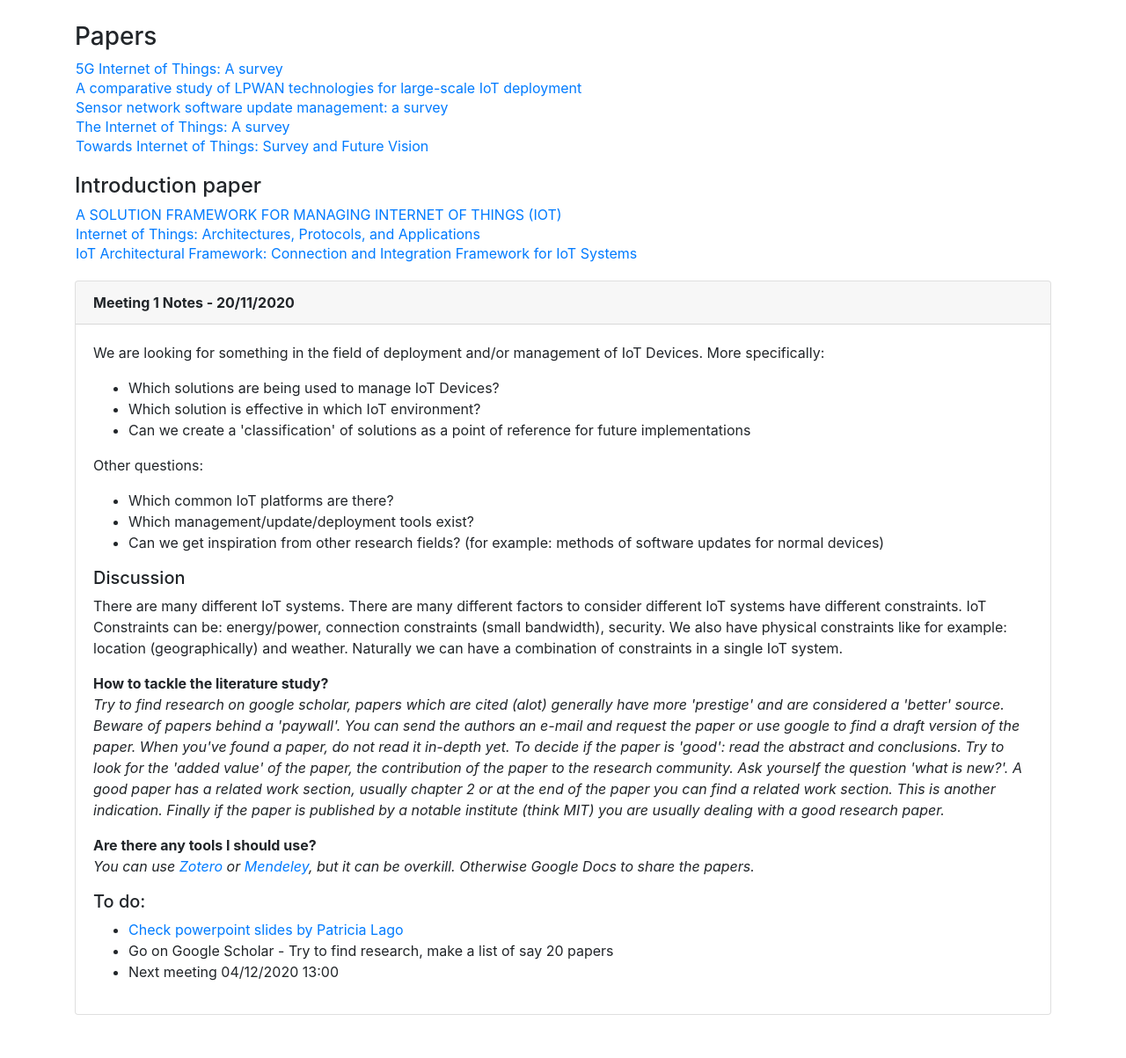
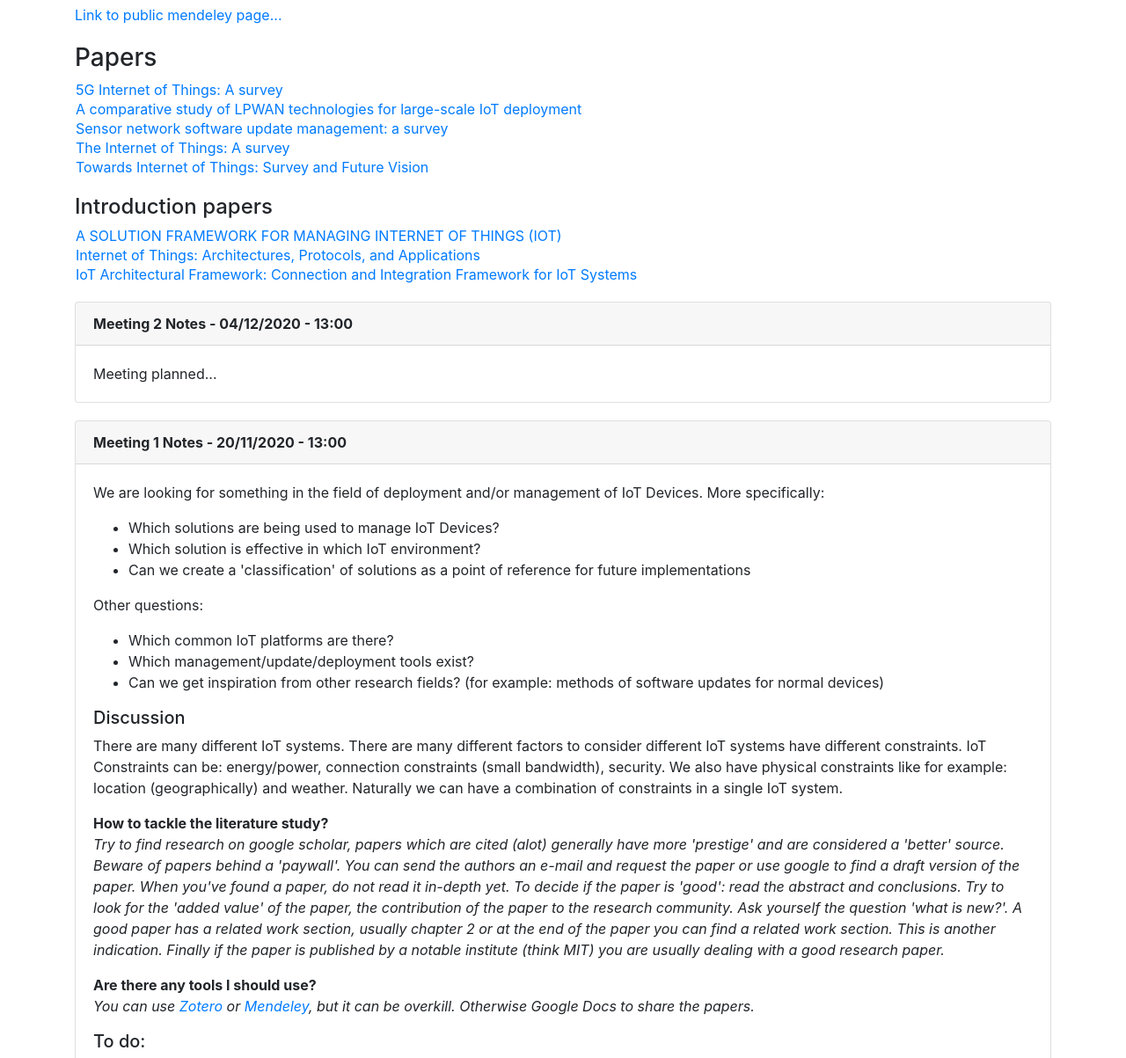
Before and after one commit to JaySheombar/LiteratureStudy, a plain HTML site: page index.html in a window 1280 px wide. Shown: the part 51-1254 px from the top of the page at 88% size. Before the commit the page ends 1205 px from the top, so only its background shows below. Drawn offline with nearby package versions, Linux system fonts and the light colour scheme.

Commit message:
Added mendeley page

```diff
--- a/index.html
+++ b/index.html
@@ -13,6 +13,11 @@
 	<body>
 		<div class="container">
 			<h1>Literature study</h1>
+			<div class="row">
+				<div class="col">
+					<a href="https://www.mendeley.com/community/literature-study-sanjay-sheombar/" target="_blank">Link to public mendeley page...</a>
+				</div>
+			</div>
 			<div class="row">
 				<div class="col">
 					<h3>Papers</h3>
@@ -35,7 +40,7 @@
 							</tr>
 						</tbody>
 					</table>
-					<h4>Introduction paper</h4>
+					<h4>Introduction papers</h4>
 					<table>
 						<tbody>
 							<tr>
@@ -55,7 +60,19 @@
 				<div class="col">
 					<div class="card">
 						<div class="card-header">
-							<b>Meeting 1 Notes - 20/11/2020</b>
+							<b>Meeting 2 Notes - 04/12/2020 - 13:00</b>
+						</div>
+						<div class="card-body">
+							Meeting planned...
+						</div>
+					</div>
+				</div>
+			</div>
+			<div class="row">
+				<div class="col">
+					<div class="card">
+						<div class="card-header">
+							<b>Meeting 1 Notes - 20/11/2020 - 13:00</b>
 						</div>
 						<div class="card-body">
 							<p>
```
